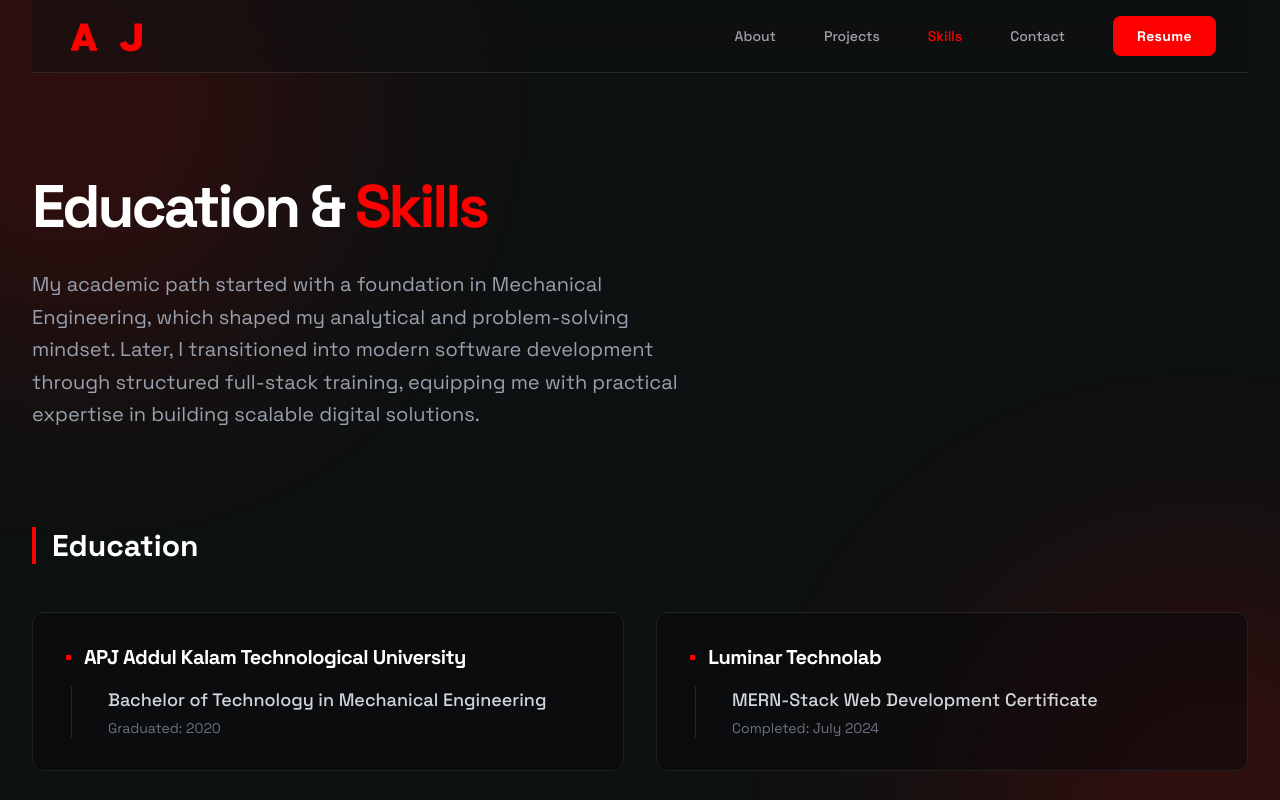
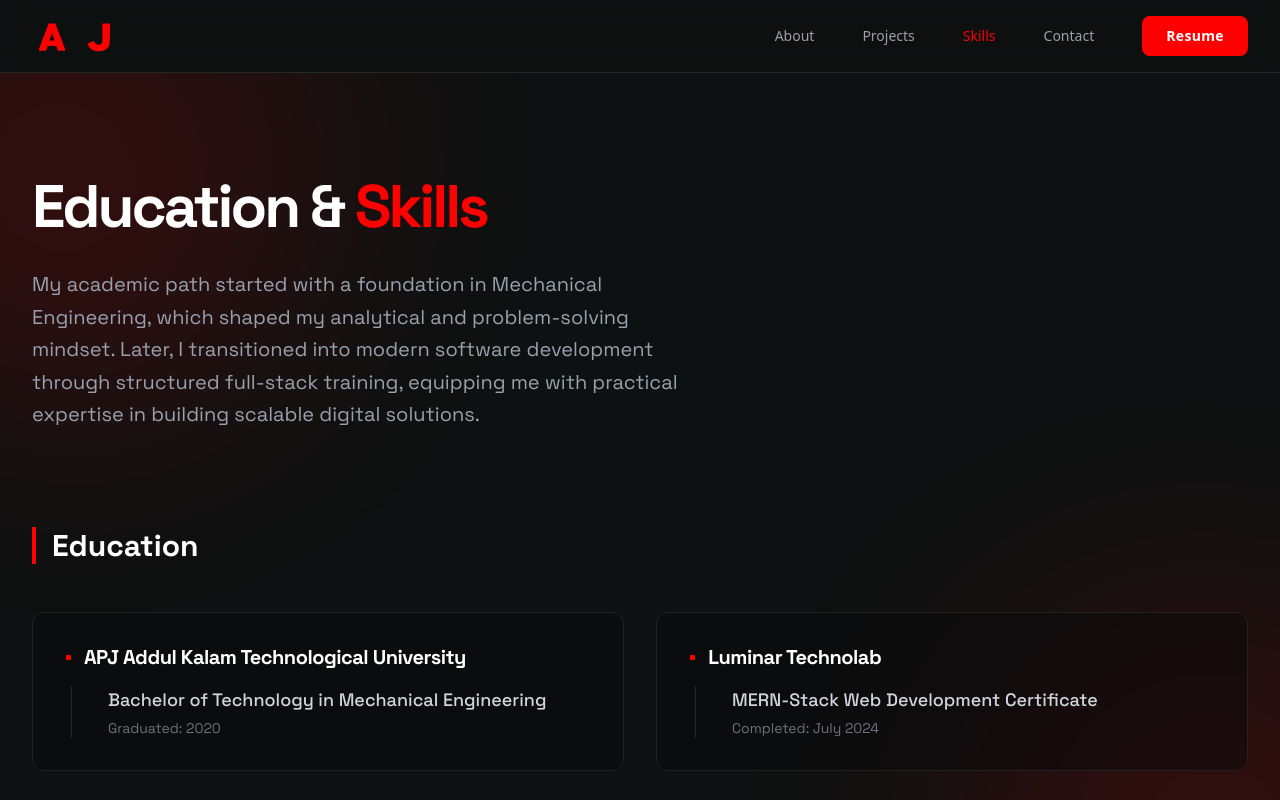
Before and after one commit to AshwinJ5/AshwinJ5.github.io, a Next.js app: page /skills in a window 1280 px wide. Shown: the top 800 px of the page. Built offline with nearby package versions, Linux system fonts and the light colour scheme.

Commit message:
solved headerplacement issue

```diff
--- a/src/app/components/EducationSkills.tsx
+++ b/src/app/components/EducationSkills.tsx
@@ -22,6 +22,7 @@ export default function EducationSkills() {
                 }
             `}</style>
 
+                    <Header />
             {/* Main Container with strict overflow handling */}
             <div className="relative min-h-screen w-full overflow-x-hidden font-display">
                 {/* Background Glow Effects Wrapper */}
@@ -40,7 +41,6 @@ export default function EducationSkills() {
 
                 <div className="relative z-10 mx-auto max-w-7xl px-4 sm:px-6 lg:px-8">
                     {/* Self-contained Header (Handles its own Mobile Menu) */}
-                    <Header />
 
                     {/* Main Content */}
                     <main className="py-16 sm:py-24">
--- a/src/app/contact/page.tsx
+++ b/src/app/contact/page.tsx
@@ -46,13 +46,13 @@ export default function Contact() {
                 }
             `}</style>
 
+                <Header />
             <div className="relative flex min-h-screen w-full flex-col overflow-hidden">
                 {/* Background Glows */}
                 <div className="absolute top-0 -left-48 h-160 w-160 bg-red-900/40 rounded-full blur-3xl opacity-30 pointer-events-none"></div>
                 <div className="absolute bottom-0 -right-48 h-160 w-160 bg-red-900/30 rounded-full blur-3xl opacity-30 pointer-events-none"></div>
 
                 {/* Header */}
-                <Header />
 
                 <main className="flex-1 z-10">
                     <div className="container mx-auto max-w-6xl px-4 py-16 md:px-6 md:py-24 lg:py-32">
--- a/src/app/projects/page.tsx
+++ b/src/app/projects/page.tsx
@@ -50,11 +50,11 @@ export default function Projects() {
                 }
             `}</style>
 
+                        <Header />
             <div className="relative flex h-full grow flex-col font-display overflow-x-hidden">
                 <div className="flex-1 flex flex-col items-center py-5 px-4 sm:px-10 md:px-20 lg:px-40">
                     <div className="flex flex-col max-w-[1200px] w-full flex-1">
                         {/* Header */}
-                        <Header />
 
                         <main className="flex flex-col gap-8 mt-8 md:mt-12">
                             {/* Hero Text */}
```
